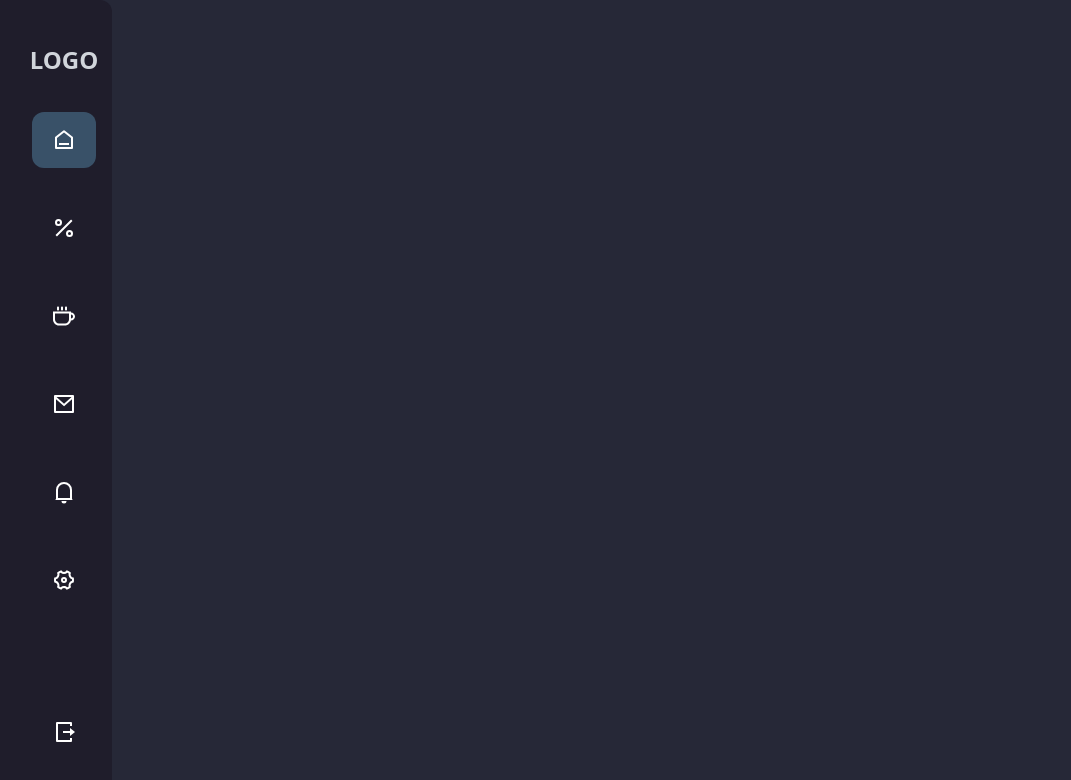
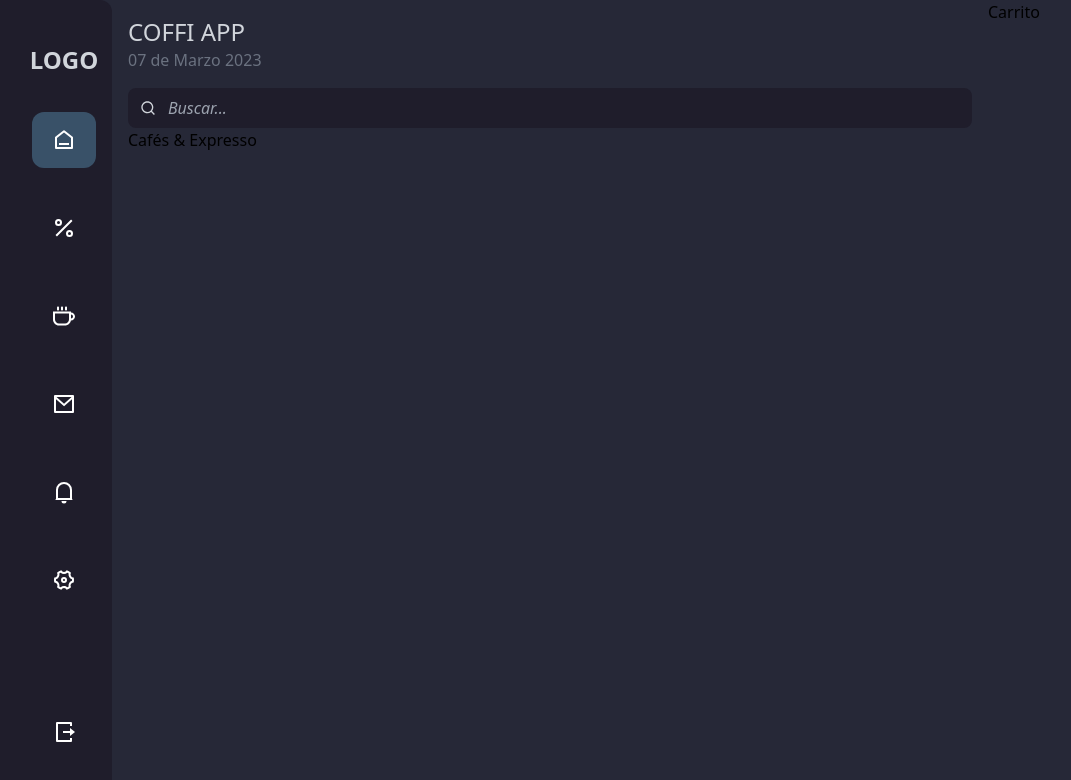
Before and after one commit to rolandoarellano69/Dashboard-react-twind, a React (Vite) app: page / in a window 1280 px wide. Shown: the top 780 px of the page, without its empty margins (0-1071 px from the left). Built offline with nearby package versions, Linux system fonts and the light colour scheme.

Commit message:
Header Movil 0.1.3

```diff
--- a/src/App.jsx
+++ b/src/App.jsx
@@ -2,9 +2,10 @@ import Sidebar from "./components/shared/Sidebar"
 import { useState } from "react"
 import { RiMenu2Fill, RiHome3Line, RiFileList3Line, RiSettings4Line,RiCloseLine } from "react-icons/ri"
 import { CgCoffee } from "react-icons/cg"
+import Header from "./components/shared/Header"
 function App() {
   const [showMenu, setShowMenu] = useState(false)
-  const [showOrder, setShowOrder] = useState(false)
+
 
   const toggleMenu = () => {
 
@@ -33,6 +34,14 @@ function App() {
 
         </button>
       </nav>
+      <main className="lg:pl-28 grid grid-cols-1 lg:grid-cols-8 ">
+        <div className="lg:col-span-6 ">
+          <Header />
+        </div>
+        <div className="lg:col-2  fixed lg:static right-0">
+          Carrito
+        </div>
+      </main>
     </div>
   )
 }
--- /dev/null
+++ b/src/components/shared/Header.jsx
@@ -0,0 +1,36 @@
+import { RiSearchLine } from 'react-icons/ri'
+import Tabs from './Tabs'
+
+function Header() {
+  return (
+
+    <header className="p-4">
+      {/*header*/}
+
+      <div className='flex flex-col gap-4'>
+
+        <div>
+          <h1 className='text-2xl text-gray-300'>COFFI APP</h1>
+          <p className='text-gray-500'>07 de Marzo 2023</p>
+        </div>
+
+        {/*Logo y fecha*/}
+
+        <form>
+          <div className="w-full relative">
+            <RiSearchLine className="absolute left-3 top-1/2 -translate-y-1/2 text-gray-300" />
+            <input type="text" placeholder="Buscar... " className=' placeholder:italic placerholder:text-slate-400 bg-[#1f1d2b] rounded-lg w-full py-2 pl-10 pr-4  text-gray-300 outline-none' />
+          </div>
+        </form>
+      </div>
+
+      {/*Tabs*/}
+      <Tabs />
+
+    </header>
+
+
+  )
+}
+
+export default Header
--- /dev/null
+++ b/src/components/shared/Tabs.jsx
@@ -0,0 +1,10 @@
+
+function Tabs() {
+  return (
+    <nav>
+      <a href="#">Cafés & Expresso</a>
+    </nav>
+  )
+}
+
+export default Tabs
```
